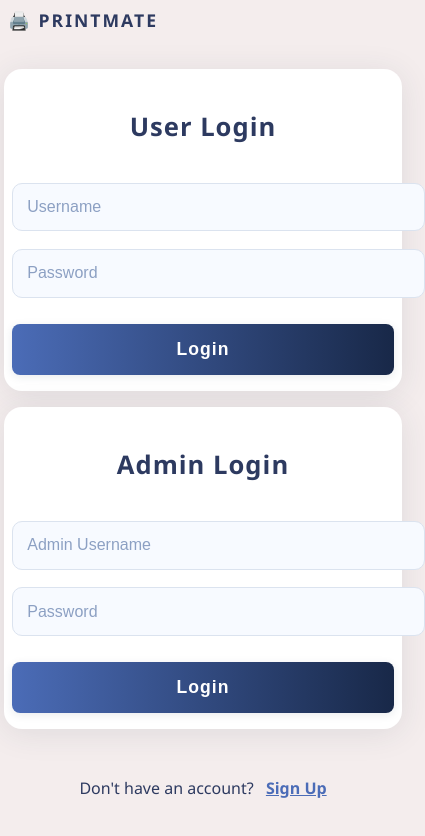
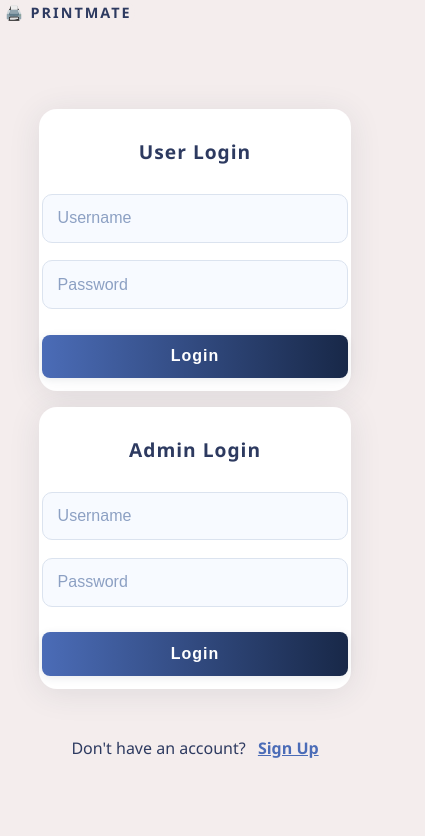
Before and after one commit to mohammedayaz24/PRINTMATE, a plain HTML site: page login.html in a window 390 px wide. Shown: the whole page, 425 px wide, since content can reach past the window. Drawn offline with Linux system fonts and the light colour scheme.

Commit message:
updatedd

```diff
--- a/login.css
+++ b/login.css
@@ -1,21 +1,28 @@
+/* ...existing code... */
+
 body {
     margin: 0;
     padding: 0;
     font-family: 'Segoe UI', Arial, sans-serif;
     background: #f4eded;
     min-height: 100vh;
+    box-sizing: border-box;
+    overflow-x: hidden;
 }
 
 .brand-logo {
-    position: absolute;
-    top: 24px;
-    left: 36px;
-    font-size: 2rem;
+    position: fixed;
+    top: 16px;
+    left: 16px;
+    font-size: clamp(1.1rem, 2vw, 2rem);
     font-weight: bold;
     color: #2d3a60;
     letter-spacing: 2px;
     z-index: 10;
     user-select: none;
+    background: #f4ededcc;
+    padding: 0.3em 0.8em;
+    border-radius: 12px;
 }
 
 .container {
@@ -24,6 +31,9 @@ body {
     align-items: center;
     justify-content: center;
     min-height: 100vh;
+    width: 100vw;
+    box-sizing: border-box;
+    padding-bottom: 2em;
 }
 
 .login-panels {
@@ -37,18 +47,22 @@ body {
     background: #fff;
     border-radius: 18px;
     box-shadow: 0 4px 32px 0 rgba(44, 62, 80, 0.10);
-    padding: 2.5em 4em 2em 2em;
-    min-width: 320px;
-    max-width: 350px;
+    padding: 2.5em 3em 2em 3em;
+    min-width: 390px;
+    max-width: 500px;
+    width: 100%;
     display: flex;
     flex-direction: column;
     align-items: center;
+    align-content: center;
+    box-sizing: border-box;
+    transition: all 0.3s ease;
 }
 
 .login-box h2, .signup-box h2 {
     color: #2d3a60;
     margin-bottom: 1.5em;
-    font-size: 1.6em;
+    font-size: clamp(1.2em, 2vw, 1.6em);
     font-weight: 600;
     letter-spacing: 1px;
 }
@@ -61,7 +75,7 @@ body {
 }
 
 .login-box input, .signup-box input, .signup-box select {
-    width: 100%;
+    width: 90%;
     padding: 0.9em;
     border: 1.5px solid #dbe3ef;
     border-radius: 10px;
@@ -84,7 +98,8 @@ body {
 
 .login-box button, .signup-box button {
     width: 100%;
-    padding: 0.85em;
+    max-width: 400px;
+    padding: 1em;
     border: none;
     border-radius: 8px;
     background: linear-gradient(90deg, #4b6cb7 0%, #182848 100%);
@@ -92,10 +107,12 @@ body {
     font-size: 1.1em;
     font-weight: bold;
     cursor: pointer;
-    margin-top: 0.5em;
+    margin: 0.5em auto 0 auto;
     box-shadow: 0 2px 8px rgba(44,62,80,0.10);
     letter-spacing: 1px;
     transition: background 0.2s, color 0.2s;
+    display: block;
+    text-align: center;
 }
 
 .login-box button:hover, .signup-box button:hover {
@@ -126,6 +143,7 @@ body {
 .signup-box {
     margin-top: 2em;
     display: none;
+    transition: all 0.3s ease;
 }
 
 .signup-box select {
@@ -153,6 +171,7 @@ body {
     color: #182848;
 }
 
+/* Responsive Styles */
 @media (max-width: 900px) {
     .login-panels {
         flex-direction: column;
@@ -162,13 +181,14 @@ body {
         width: 100%;
     }
     .brand-logo {
-        left: 16px;
-        top: 16px;
-        font-size: 1.5rem;
+        left: 8px;
+        top: 8px;
+        font-size: clamp(1rem, 3vw, 1.5rem);
+        padding: 0.2em 0.5em;
     }
     .login-box, .signup-box {
-        min-width: 80vw;
-        max-width: 90vw;
+        min-width: 70vw;
+        max-width: 80vw;
         padding: 2em 1em 1.5em 1em;
     }
 }
@@ -176,12 +196,12 @@ body {
 @media (max-width: 600px) {
     .container {
         padding: 0 0.5em;
-        width: 100%;
+        width: 100vw;
     }
     .login-panels {
         margin-top: 1.5em;
         gap: 1em;
-        width: 100%;
+        width: 100vw;
     }
     .login-box, .signup-box {
         min-width: 98vw;
@@ -189,11 +209,37 @@ body {
         padding: 1.2em 0.5em 1em 0.5em;
     }
     .brand-logo {
-        font-size: 1.1rem;
-        left: 8px;
-        top: 8px;
+        font-size: 1rem;
+        left: 4px;
+        top: 4px;
+        padding: 0.1em 0.3em;
     }
     .signup-link {
         font-size: 1em;
     }
+    .login-box button, .signup-box button {
+        padding: 0.8em;
+        font-size: 1em;
+    }
+    .login-box h2, .signup-box h2 {
+        font-size: 1.2em;
+    }
 }
+
+@media (max-width: 400px) {
+    .login-box, .signup-box {
+        min-width: 70vw;
+        max-width: 80vw;
+        padding: 0.8em 0.2em 0.8em 0.2em;
+        margin-left: 10px;
+        margin-right: 10px;
+    }
+    .brand-logo {
+        font-size: 0.9rem;
+        left: 2px;
+        top: 2px;
+        padding: 0.1em 0.2em;
+    }
+}
+
+/*
--- a/login.html
+++ b/login.html
@@ -22,7 +22,7 @@
             <div class="login-box">
                 <h2>Admin Login</h2>
                 <form>
-                    <input type="text" placeholder="Admin Username" required>
+                    <input type="text" placeholder="Username" required>
                     <input type="password" placeholder="Password" required>
                     <button onclick="window.location.href='admin.html'">Login</button>
                 </form>
```
Also changed, not shown: student.html (+55 -13 lines).
